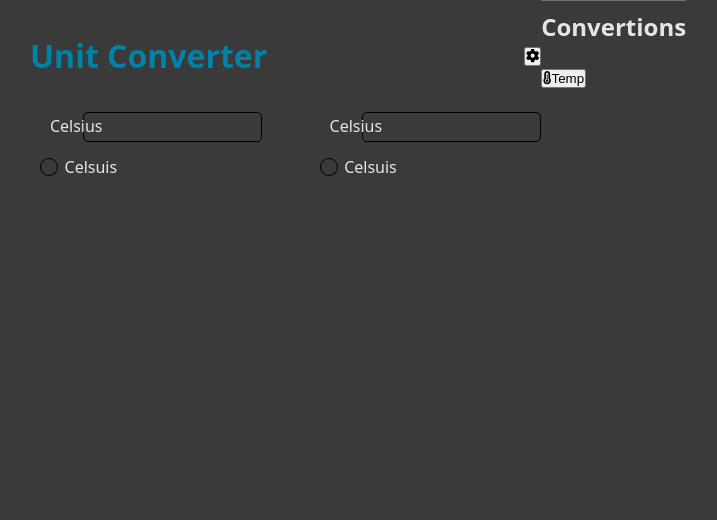
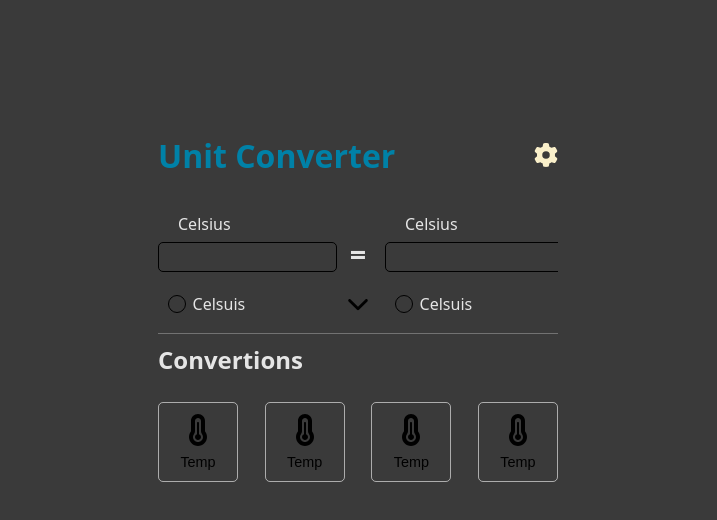
Before and after one commit to eridev14/unit-converter, a React (Vite) app: page / in a window 1280 px wide. Shown: the top 520 px of the page, without its empty margins (282-999 px from the left). Built offline with nearby package versions, Linux system fonts and the light colour scheme.

Commit message:
add structure app

```diff
--- a/src/App.jsx
+++ b/src/App.jsx
@@ -1,5 +1,6 @@
 import { FontAwesomeIcon } from "@fortawesome/react-fontawesome";
 import {
+  faChevronDown,
   faGear,
   faTemperatureThreeQuarters,
 } from "@fortawesome/free-solid-svg-icons";
@@ -8,16 +9,16 @@ import "./App.css";
 
 function App() {
   return (
-    <>
+    <div className="content">
       <header className="header">
         <nav className="nav">
           <h1 className="title">Unit Converter</h1>
-          <button className="nav__btn">
+          <button className="btn btn--nav">
             <FontAwesomeIcon icon={faGear} />
           </button>
         </nav>
-        <div className="convert">
-          <div className="convert__from">
+        <div className="convert ">
+          <div className="convert__side convert__side--from">
             <label htmlFor="txtFrom" className="convert__label">
               Celsius
             </label>
@@ -32,9 +33,13 @@ function App() {
                 <input type="checkbox" className="checked__check" />
                 <label className="checked__label">Celsuis</label>
               </div>
+              <div className="checked__item">
+                <input type="checkbox" className="checked__check" />
+                <label className="checked__label">Celsuis</label>
+              </div>
             </section>
           </div>
-          <div className="convert__to">
+          <div className="convert__side convert__side--to">
             <label htmlFor="txtFrom" className="convert__label">
               Celsius
             </label>
@@ -49,24 +54,53 @@ function App() {
                 <input type="checkbox" className="checked__check" />
                 <label className="checked__label">Celsuis</label>
               </div>
+              <div className="checked__item">
+                <input type="checkbox" className="checked__check" />
+                <label className="checked__label">Celsuis</label>
+              </div>
             </section>
           </div>
+          <span className="convert__equal">=</span>
+          <button className="btn btn--up">
+            <FontAwesomeIcon icon={faChevronDown} />
+          </button>
         </div>
       </header>
 
       <section className="convertions">
         <h2 className="convertions__title">Convertions</h2>
         <div className="convertions__grid">
-          <button className="convertions__btn">
+          <button className="btn btn--convertions">
             <FontAwesomeIcon
               icon={faTemperatureThreeQuarters}
-              className="convertions__icon"
+              className="btn__icon"
             />
-            <span className="convertions__btn-text">Temp</span>
+            <span className="btn__text">Temp</span>
+          </button>
+          <button className="btn btn--convertions">
+            <FontAwesomeIcon
+              icon={faTemperatureThreeQuarters}
+              className="btn__icon"
+            />
+            <span className="btn__text">Temp</span>
+          </button>
+          <button className="btn btn--convertions">
+            <FontAwesomeIcon
+              icon={faTemperatureThreeQuarters}
+              className="btn__icon"
+            />
+            <span className="btn__text">Temp</span>
+          </button>
+          <button className="btn btn--convertions">
+            <FontAwesomeIcon
+              icon={faTemperatureThreeQuarters}
+              className="btn__icon"
+            />
+            <span className="btn__text">Temp</span>
           </button>
         </div>
       </section>
-    </>
+    </div>
   );
 }
 
```
